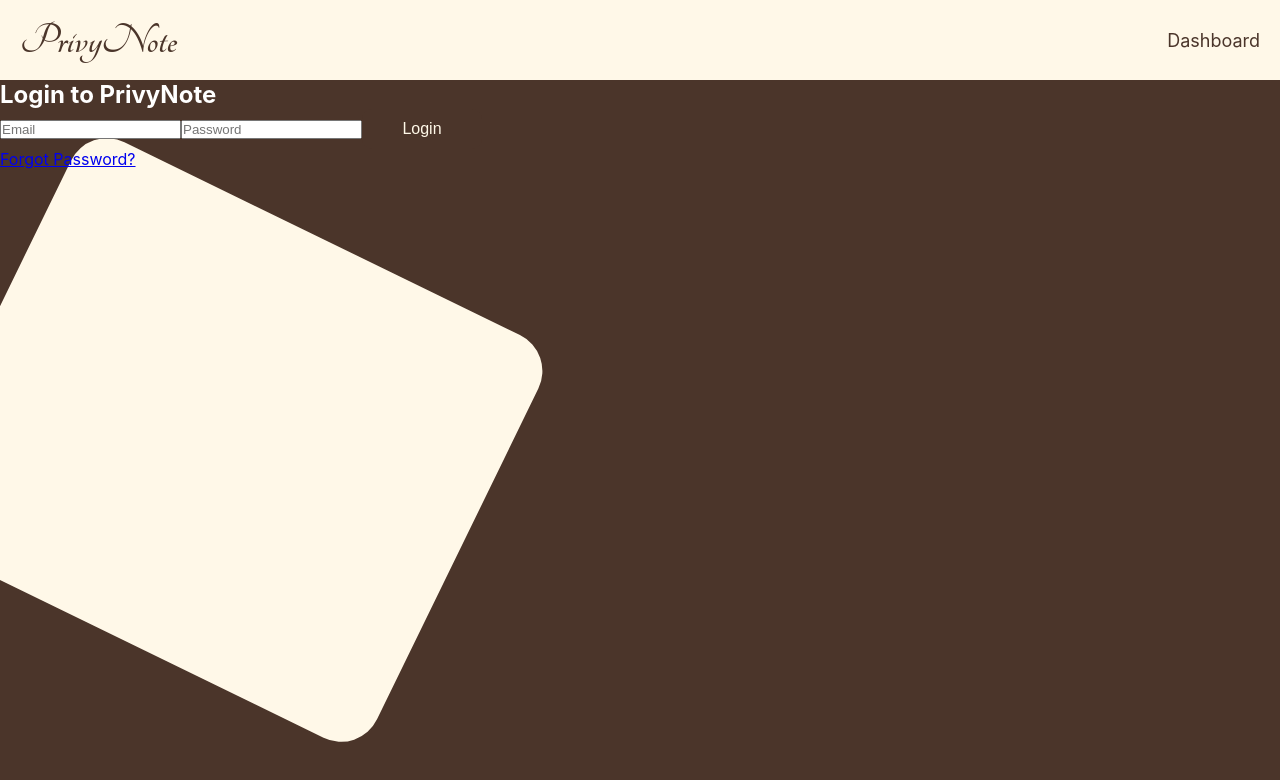
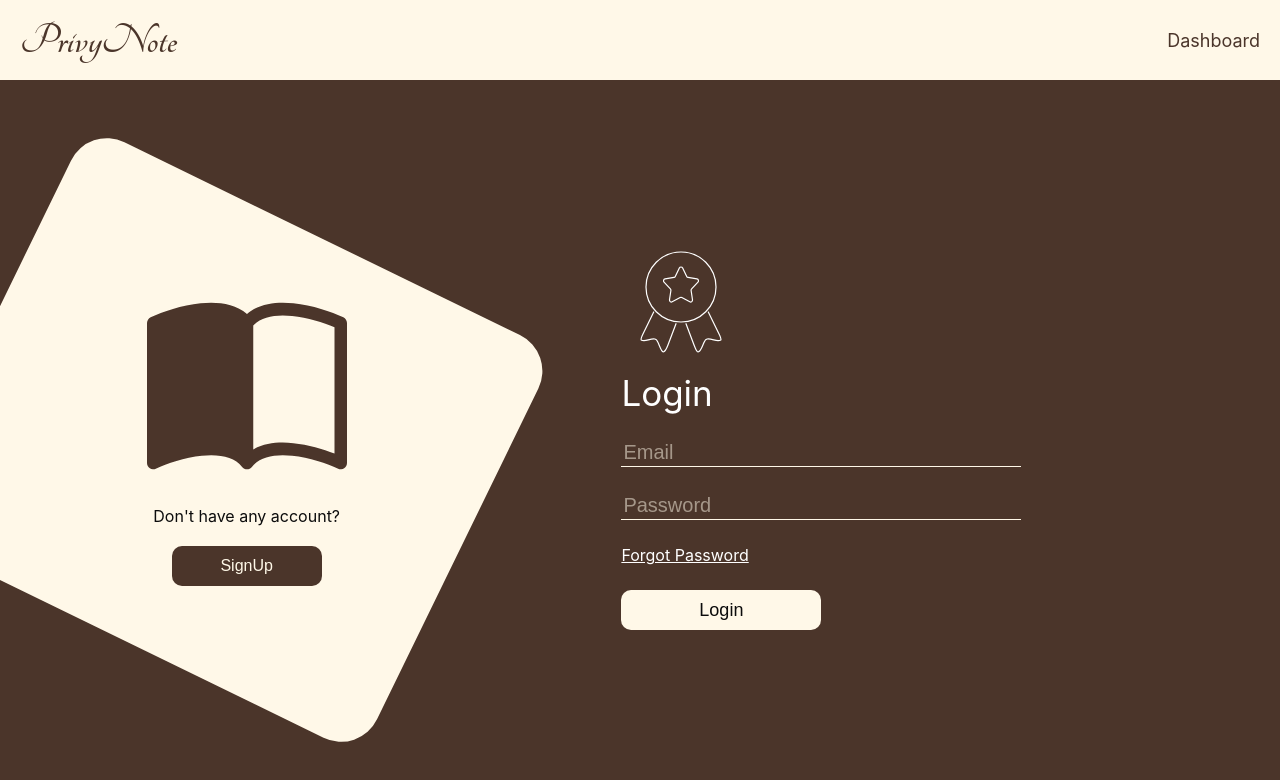
Before and after one commit to nikku1229/privyNote, a React (Vite) app in the folder client/: page /login in a window 1280 px wide. Shown: the top 780 px of the page. Built offline with nearby package versions, Linux system fonts and the light colour scheme.

Commit message:
forget pasword ui done

```diff
--- a/client/index.html
+++ b/client/index.html
@@ -2,7 +2,7 @@
 <html lang="en">
   <head>
     <meta charset="UTF-8" />
-    <link rel="icon" type="image/svg+xml" href="/vite.svg" />
+    <link rel="icon" type="image/svg+xml" href="./src/assets/Icons/BookIcon.svg" />
     <meta name="viewport" content="width=device-width, initial-scale=1.0" />
     <title>PrivyNote</title>
   </head>
--- a/client/src/App.jsx
+++ b/client/src/App.jsx
@@ -7,6 +7,7 @@ import NotFound from "./pages/NotFound";
 import ForgotPassword from "./pages/ForgotPassword";
 import ResetPassword from "./pages/ResetPassword";
 import ProtectedRoute from "./components/ProtectedRoute";
+import Toast from "./components/Toast";
 import Navbar from "./components/Navbar";
 import BackBox from "./components/BackBox";
 
@@ -15,6 +16,7 @@ function App() {
     <BrowserRouter>
       <Navbar />
       <BackBox></BackBox>
+      <Toast></Toast>
       <Routes>
         <Route path="/login" element={<Login />} />
         <Route path="/register" element={<Register />} />
--- a/client/src/components/Navbar.jsx
+++ b/client/src/components/Navbar.jsx
@@ -2,12 +2,17 @@ import { Link, useNavigate, useLocation } from "react-router-dom";
 import { useAuth } from "../context/AuthContext";
 
 const Navbar = () => {
-  const { user, logout } = useAuth();
+  const { user, logout, setToast } = useAuth();
   const navigate = useNavigate();
   const location = useLocation();
 
   const handleLogout = () => {
     logout();
+
+    setToast("Logout Successful");
+    setTimeout(() => {
+      setToast("");
+    }, 2000);
     navigate("/login");
   };
 
--- /dev/null
+++ b/client/src/components/Toast.jsx
@@ -0,0 +1,9 @@
+import { useContext } from "react";
+import { useAuth } from "../context/AuthContext";
+
+function Toast() {
+  const { toast } = useAuth();
+  return <>{toast ? <div className="toast">{toast}</div> : <></>}</>;
+}
+
+export default Toast;
--- a/client/src/context/AuthContext.jsx
+++ b/client/src/context/AuthContext.jsx
@@ -8,8 +8,7 @@ export const AuthProvider = ({ children }) => {
     const savedUser = localStorage.getItem("user");
     return savedUser ? JSON.parse(savedUser) : null;
   });
-
-  const [loading, setLoading] = useState(true);
+  const [toast, setToast] = useState("");
 
   useEffect(() => {
     const token = localStorage.getItem("token");
@@ -25,7 +24,6 @@ export const AuthProvider = ({ children }) => {
         setUser(null);
       }
     }
-    setLoading(false);
   }, []);
 
   const login = (userData) => {
@@ -40,8 +38,8 @@ export const AuthProvider = ({ children }) => {
   };
 
   return (
-    <AuthContext.Provider value={{ user, login, logout }}>
-      {!loading && children}
+    <AuthContext.Provider value={{ user, login, logout, toast, setToast }}>
+      {children}
     </AuthContext.Provider>
   );
 };
--- a/client/src/index.css
+++ b/client/src/index.css
@@ -65,6 +65,10 @@ button:focus {
   outline: none;
 }
 
+a:hover {
+  text-decoration: none;
+}
+
 .main-container {
   position: relative;
   width: 100%;
@@ -90,6 +94,32 @@ button:focus {
 .icon {
   width: 25px;
   height: 25px;
+}
+
+.toast {
+  position: fixed;
+  top: 30px;
+  right: 50%;
+  transform: translateX(50%);
+  background-color: var(--primary-color);
+  border-radius: 20px;
+  padding: 10px 20px;
+  display: flex;
+  align-items: center;
+  justify-content: center;
+  max-width: 400px;
+  min-width: 200px;
+  font-size: 16px;
+  animation: toast 200ms ease-out;
+}
+
+@keyframes toast {
+  from {
+    top: -20%;
+  }
+  to {
+    top: 0;
+  }
 }
 
 .header {
@@ -159,14 +189,15 @@ nav a {
 
   .left {
     width: 35%;
-    gap: 30px;
+    gap: 20px;
+    color: var(--black);
 
     .icon {
       width: 200px;
       height: 200px;
     }
 
-    button{
+    button {
       width: 150px;
     }
   }
@@ -189,6 +220,57 @@ nav a {
 
     h1 span {
       font-size: 60px;
+    }
+  }
+}
+
+.form-area {
+  display: flex;
+  flex-direction: column;
+  justify-content: center;
+  padding-left: 10vw;
+}
+
+.signup-form,
+.login-form {
+  display: flex;
+  flex-direction: column;
+  justify-content: left;
+  align-items: flex-start;
+  gap: 25px;
+
+  h2 {
+    font-weight: 400;
+    font-size: 35px;
+  }
+
+  a {
+    color: var(--white);
+  }
+
+  input {
+    border: none;
+    background-color: transparent;
+    border-bottom: 1px solid var(--secondary-color);
+    width: 400px;
+    padding: 2px 2px;
+    font-size: 20px;
+    color: var(--white);
+
+    &::placeholder {
+      color: var(--secondary-color);
+      opacity: 0.5;
+    }
+  }
+
+  button {
+    background-color: var(--secondary-color);
+    color: var(--black);
+    font-size: 18px;
+    width: 200px;
+
+    &:hover {
+      scale: 1.01;
     }
   }
 }
--- a/client/src/pages/Login.jsx
+++ b/client/src/pages/Login.jsx
@@ -2,11 +2,13 @@ import { useState } from "react";
 import API from "../api/axios";
 import { useAuth } from "../context/AuthContext";
 import { Link, useNavigate, useLocation } from "react-router-dom";
+import BookIcon from "../assets/Icons/BookIcon.svg?react";
+import MedalIcon from "../assets/Icons/MedalIcon.svg?react";
 
 const Login = () => {
   const [email, setEmail] = useState("");
   const [password, setPassword] = useState("");
-  const { login } = useAuth();
+  const { login, toast, setToast } = useAuth();
   const navigate = useNavigate();
   const location = useLocation();
 
@@ -17,27 +19,58 @@ const Login = () => {
       const res = await API.post("/auth/login", { email, password });
       login(res.data.user);
       localStorage.setItem("token", res.data.token);
+
+      setToast("Login Successful");
+      setTimeout(() => {
+        setToast("");
+      }, 2000);
+
       const from = location.state?.from?.pathname || "/";
       navigate(from, { replace: true });
     } catch (err) {
-      alert(err.response?.data?.message || "Login failed");
+      setToast(err.response?.data?.message || "Login failed");
+      setTimeout(() => {
+        setToast("");
+      }, 2000);
     }
   };
 
   return (
-    <div className="auth-container">
-      <form onSubmit={handleSubmit}>
-        <h2>Login to PrivyNote</h2>
-        <input placeholder="Email" onChange={(e) => setEmail(e.target.value)} />
+    <>
+      <div className="dashboard-main">
+        <div className="main-container">
+          <section className="left">
+            <BookIcon className="icon" />
+            <p>Don't have any account?</p>
+            <Link to="/register">
+              <button>SignUp</button>
+            </Link>
+          </section>
+          <div className="right form-area">
+            <MedalIcon className="icon" />
+            <form onSubmit={handleSubmit} className="login-form">
+              <h2>Login</h2>
+              <input
+                placeholder="Email"
+                type="email"
+                onChange={(e) => setEmail(e.target.value)}
+                required
+              />
               <input
                 type="password"
                 placeholder="Password"
                 onChange={(e) => setPassword(e.target.value)}
+                required
               />
-        <button type="submit">Login</button>
+              <Link to="/forgot-password">Forgot Password</Link>
+              <button type="submit" className="form-btn">
+                Login
+              </button>
             </form>
-      <Link to="/forgot-password">Forgot Password?</Link>
           </div>
+        </div>
+      </div>
+    </>
   );
 };
 
--- a/client/src/pages/NotFound.jsx
+++ b/client/src/pages/NotFound.jsx
@@ -1,15 +1,16 @@
 import { useAuth } from "../context/AuthContext";
 import { Link } from "react-router-dom";
+import BookIcon from "../assets/Icons/BookIcon.svg?react";
+import MedalIcon from "../assets/Icons/MedalIcon.svg?react";
 
 const NotFound = () => {
   const { user } = useAuth();
 
   return (
-    <div style={{ textAlign: "center", padding: "4rem" }}>
-      <h1 style={{ fontSize: "4rem" }}>404</h1>
-      <h2>Page Not Found</h2>
-      <p>The page you are looking for does not exist.</p>
-
+    <div className="dashboard-main">
+      <div className="main-container">
+        <section className="left">
+          <BookIcon className="icon" />
           {user ? (
             <Link to="/dashboard">
               <button>Go to Dashboard</button>
@@ -19,6 +20,14 @@ const NotFound = () => {
               <button>Go to Login</button>
             </Link>
           )}
+        </section>
+        <section className="right">
+          <MedalIcon className="icon" />
+          <h1>404</h1>
+          <h2>Page Not Found</h2>
+          <p>The page you are looking for does not exist.</p>
+        </section>
+      </div>
     </div>
   );
 };
--- a/client/src/pages/Register.jsx
+++ b/client/src/pages/Register.jsx
@@ -1,32 +1,74 @@
 import { useState } from "react";
 import API from "../api/axios";
-import { useNavigate } from "react-router-dom";
+import { useNavigate, Link } from "react-router-dom";
+import { useAuth } from "../context/AuthContext";
+import BookIcon from "../assets/Icons/BookIcon.svg?react";
+import MedalIcon from "../assets/Icons/MedalIcon.svg?react";
 
 const Register = () => {
   const [name, setName] = useState("");
   const [email, setEmail] = useState("");
   const [password, setPassword] = useState("");
   const navigate = useNavigate();
+  const { toast, setToast } = useAuth();
 
   const handleSubmit = async (e) => {
     e.preventDefault();
     try {
       await API.post("/auth/register", { name, email, password });
-      alert("Registration successful");
       navigate("/login");
+      setToast("Registration Successful");
+
+      setTimeout(() => {
+        setToast("");
+      }, 2000);
     } catch (err) {
-      alert(err.response?.data?.message || "Registration failed");
+      setToast(err.response?.data?.message || "Registration failed");
+      setTimeout(() => {
+        setToast("");
+      }, 2000);
     }
   };
 
   return (
-    <form onSubmit={handleSubmit}>
-      <h2>Create PrivyNote Account</h2>
-      <input placeholder="Name" onChange={(e) => setName(e.target.value)} />
-      <input placeholder="Email" onChange={(e) => setEmail(e.target.value)} />
-      <input type="password" placeholder="Password" onChange={(e) => setPassword(e.target.value)} />
-      <button type="submit">Register</button>
-    </form>
+    <div className="dashboard-main">
+      <div className="main-container">
+        <section className="left">
+          <BookIcon className="icon" />
+          <p>Already have an account?</p>
+          <Link to="/login">
+            <button>Login</button>
+          </Link>
+        </section>
+        <div className="right form-area">
+          <MedalIcon className="icon" />
+          <form onSubmit={handleSubmit} className="signup-form">
+            <h2>SignUp</h2>
+            <input
+              placeholder="Name"
+              type="text"
+              onChange={(e) => setName(e.target.value)}
+              required
+            />
+            <input
+              placeholder="Email"
+              type="email"
+              onChange={(e) => setEmail(e.target.value)}
+              required
+            />
+            <input
+              type="password"
+              placeholder="Password"
+              onChange={(e) => setPassword(e.target.value)}
+              required
+            />
+            <button type="submit" className="form-btn">
+              SignUp
+            </button>
+          </form>
+        </div>
+      </div>
+    </div>
   );
 };
 
```
Also changed, not shown: client/src/pages/ForgotPassword.jsx (+42 -15 lines), client/src/pages/ResetPassword.jsx (+44 -7 lines). Lines whose indentation alone changed are shown as unchanged.
